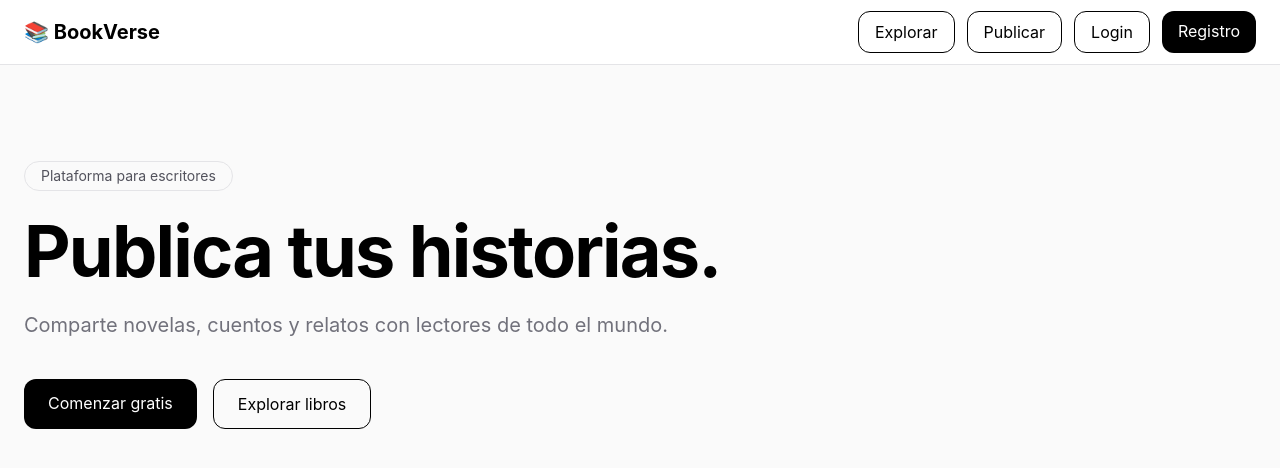
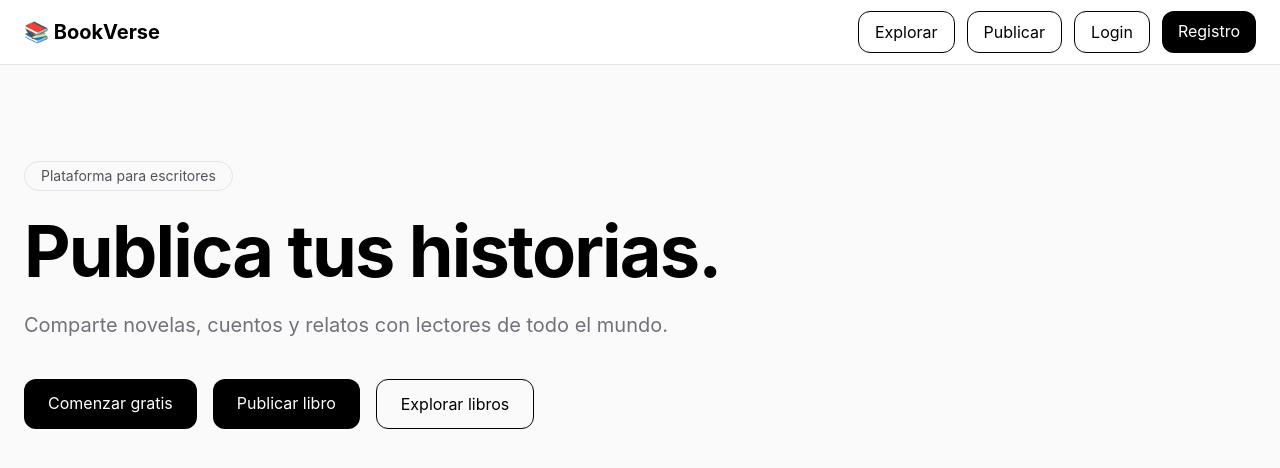
Before and after one commit to isairey/PaginaPublicacionLibros, a React (Vite) app: page / in a window 1280 px wide. Shown: the top 468 px of the page. Built offline with nearby package versions, Linux system fonts and the light colour scheme.

Commit message:
Actualizacion del Home

```diff
--- a/src/pages/Home.tsx
+++ b/src/pages/Home.tsx
@@ -28,11 +28,29 @@ export default function Home() {
           </Link>
 
           <Link
-            to="/explore"
-            className="px-6 py-3 rounded-xl border"
-          >
-            Explorar libros
-          </Link>
+  to="/publish"
+  className="
+    px-6
+    py-3
+    rounded-xl
+    bg-black
+    text-white
+  "
+>
+  Publicar libro
+</Link>
+
+<Link
+  to="/explore"
+  className="
+    px-6
+    py-3
+    rounded-xl
+    border
+  "
+>
+  Explorar libros
+</Link>
         </div>
       </section>
     </div>
```
